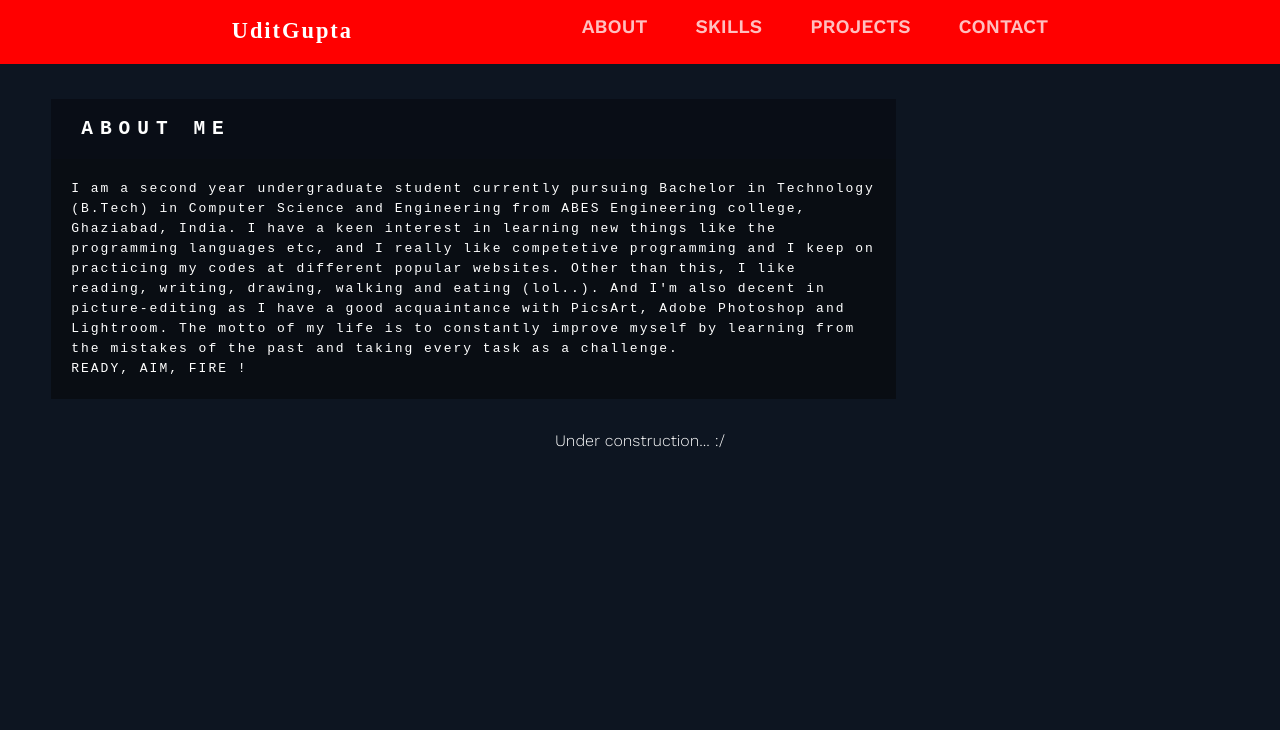
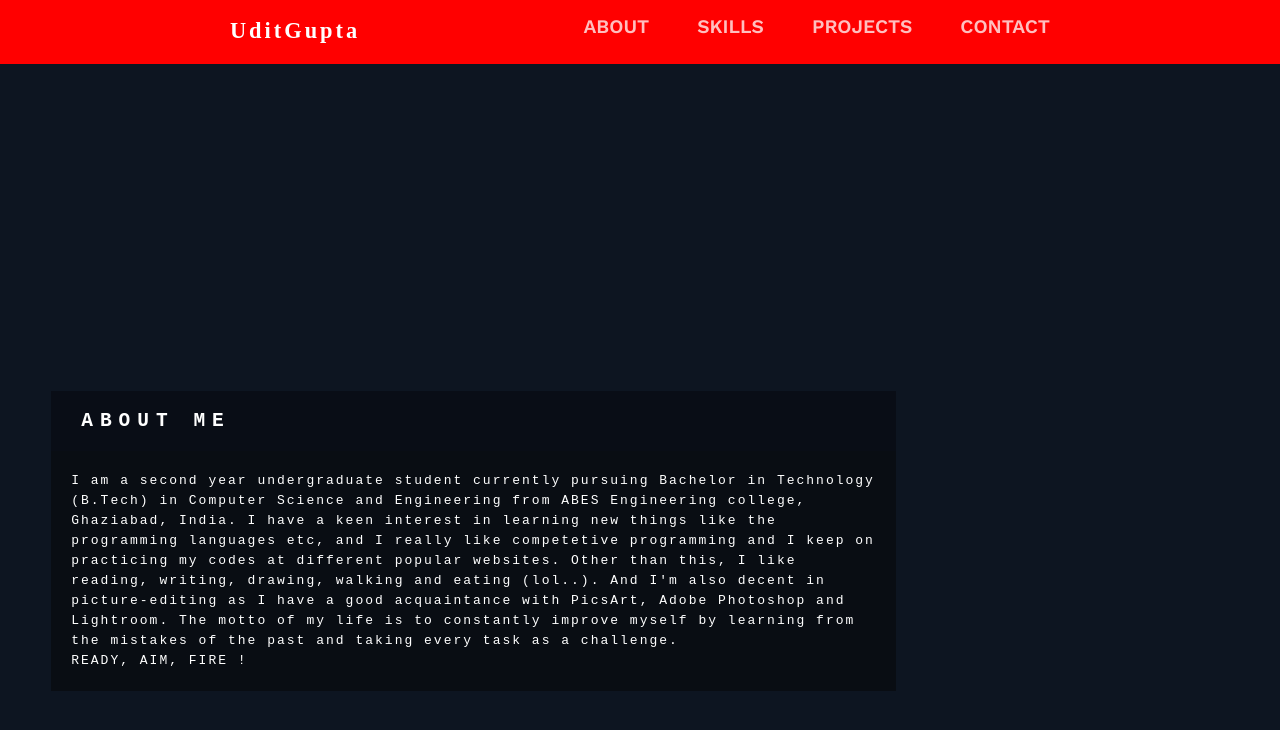
Before and after one commit to luctivud/.website, a plain HTML site: page index.html in a window 1280 px wide. Shown: the top 730 px of the page. Drawn offline with nearby package versions, Linux system fonts and the light colour scheme; a web font is replaced by a local one.

Commit message:
Update main.css

```diff
--- a/assets/css/main.css
+++ b/assets/css/main.css
@@ -20,11 +20,13 @@
 body {
 	margin: 0;
 	font-family: 'Work Sans', sans-serif;
-  background:#0d1521;
 	font-weight: 400;
 }
 
 .content {
+  height: 200vh;
+  background:#0d1521;
+  display: grid;
   place-items: center;
 }
 
@@ -156,7 +158,7 @@ nav a:hover {
     text-decoration: none;
     font-family: MeryQolby;
     font-size: 1.4rem;
-    letter-spacing: 2px;
+    letter-spacing: 3px;
   }
 
   nav {
```
